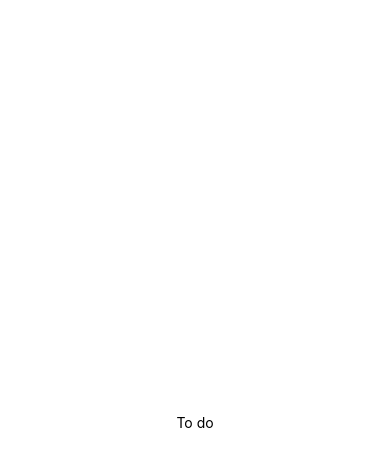
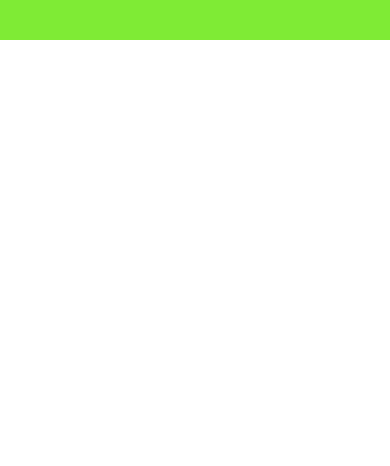
Before and after one commit to beckerluke/todo-app, a React Native app: screen / in a window 390 px wide. Shown: the top 466 px of the page. Built offline with nearby package versions, Linux system fonts and the light colour scheme.

Commit message:
Added color to statusbar

```diff
--- a/App.js
+++ b/App.js
@@ -25,7 +25,7 @@ export default class App extends Component {
   render() {
     return (
       <View style={styles.container}>
-        <Text>To do</Text>
+        <View style={styles.statusbar}></View>
       </View>
     );
   }
@@ -35,7 +35,9 @@ const styles = StyleSheet.create({
   container: {
     flex: 1,
     backgroundColor: '#fff',
-    alignItems: 'center',
-    justifyContent: 'center',
   },
+  statusbar: {
+    backgroundColor: '#80eb34',
+    height: 40
+  }
 });
```
